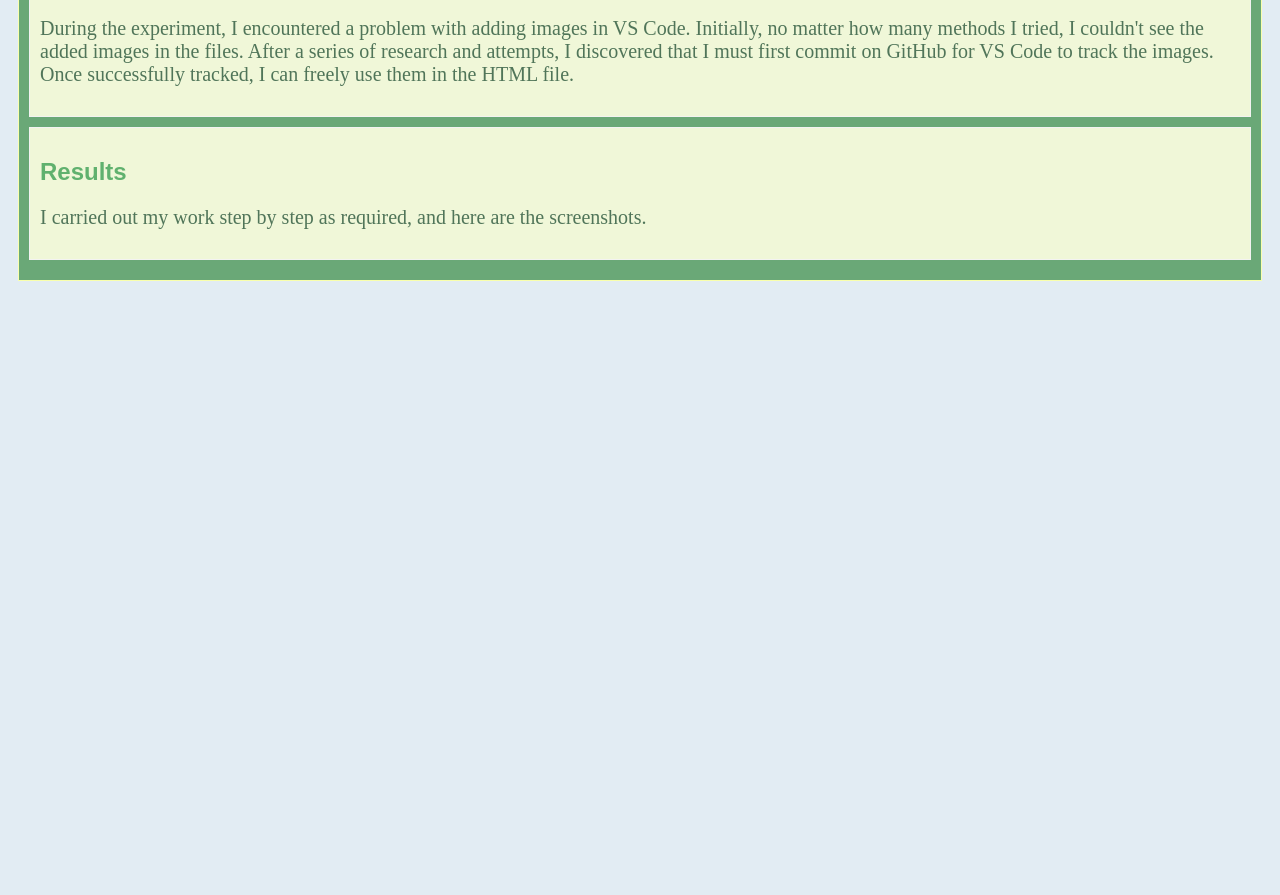
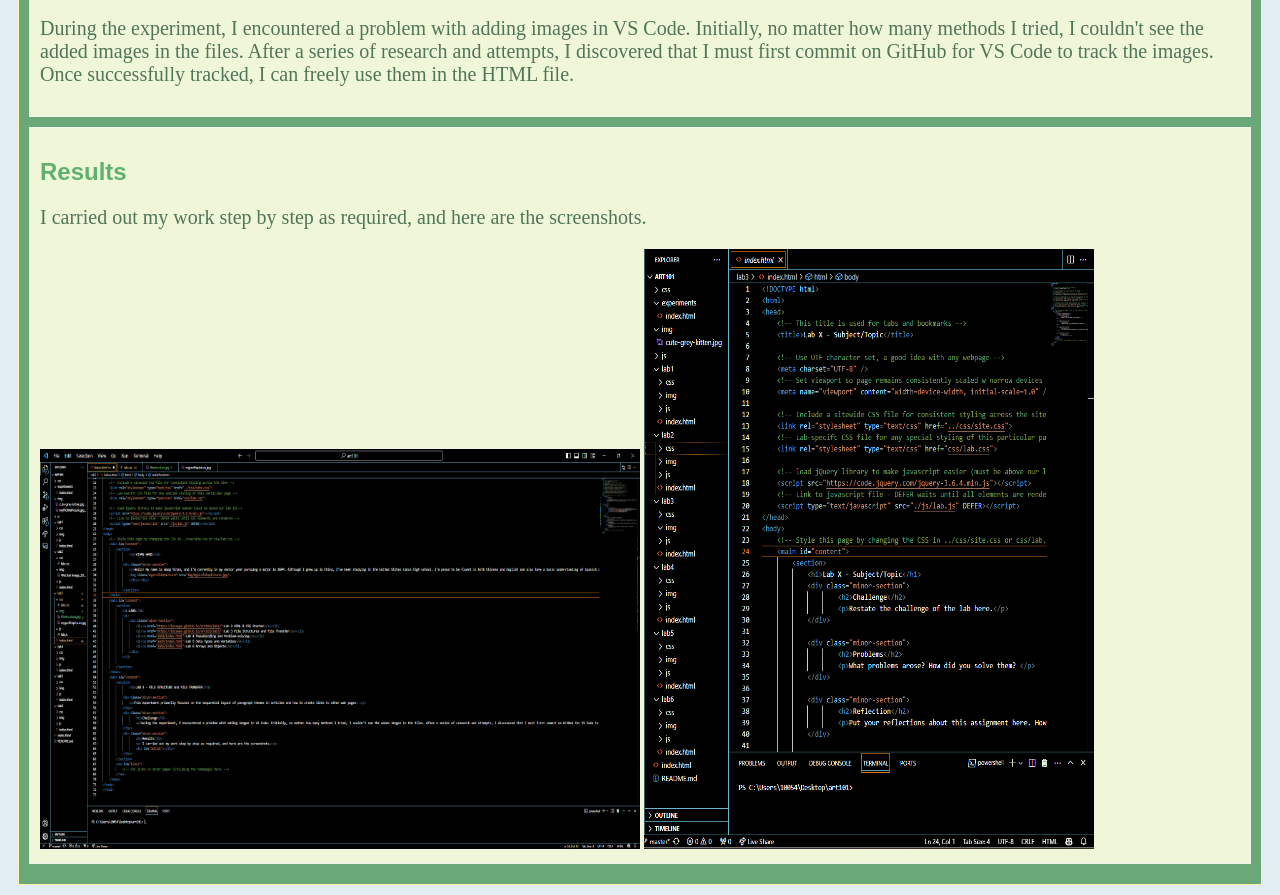
Before and after one commit to LecawYe/art101, a plain HTML site: page lab3/index.html in a window 1280 px wide. Shown: the part 1431-2326 px from the top of the page. Before the commit the page ends 1722 px from the top, so only its background shows below. Drawn offline with nearby package versions, Linux system fonts and the light colour scheme.

Commit message:
I change lab 3 background to green and upload my favorite image

```diff
--- a/lab3/css/lab.css
+++ b/lab3/css/lab.css
@@ -71,3 +71,13 @@ h1 {
   width: 450px;
   height: 600px;
 }
+
+.lab3htmlfile{
+  width: 600px;
+  height: 400px;
+}
+
+.filestructure{
+  width: 450px;
+  height: 600px;
+}
--- a/lab3/index.html
+++ b/lab3/index.html
@@ -32,14 +32,10 @@
 
 			</section>
 	</main>
-
 	<main id="content">
 		<section>
 			<h1>LABS</h1>
-
 			<ul>
-
-
 				<div class="minor-section">
 					<li><a href="https://lecawye.github.io/art101/lab2/">Lab 2 HTML & CSS Starter</a></li>
 					<li><a href="https://lecawye.github.io/art101/lab3/">Lab 3 File Structures and File Transfer</a></li>
@@ -47,15 +43,10 @@
 					<li><a href="lab5/index.html">Lab 5 Data Types and Variables</a></li>
 					<li><a href="lab6/index.html">Lab 6 Arrays and Objects</a></li>
 				</div>
-
-
-
 			</ul>
 
 		</section>
 	</main>
-
-
 	<main id="content">
 		<section>
 				<h1>LAB 3 - FILE STRUCTURE And FILE TRANSFER</h1>
@@ -70,6 +61,8 @@
 			<div class="minor-section">
 					<h2>Results</h2>
 					<p> I carried out my work step by step as required, and here are the screenshots.</p>
+					<img class="lab3htmlfile" src="img/lab3htmlfile.jpg">
+					<img class="filestructure" src="img/filestructure.jpg">
 					<div id="output"></div>
 			</div>
 		</section>
```
